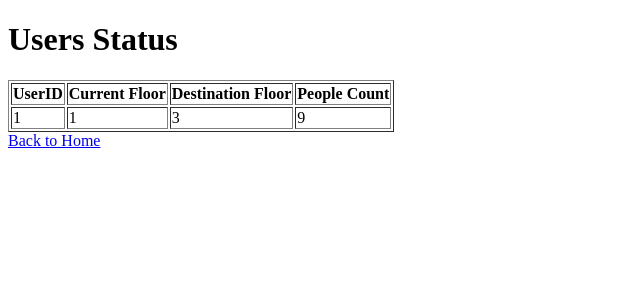
After one commit to codemonk14/elevator-flask, a Flask app: page /users_status in a window 1280 px wide. The commit adds this page. Shown: the top 300 px of the page, without its empty margins (0-640 px from the left). Run offline with Flask 3, Linux system fonts and the light colour scheme; data comes from the database, SQL or seed files in the repository; both versions use the stored data as it was after the commit; parts of the project's set-up code (start-up, migrations or seed data) failed here and were passed over.

Commit message:
Added user status page

```diff
--- a/app.py
+++ b/app.py
@@ -1,9 +1,8 @@
 from flask import Flask, request, render_template, redirect, url_for
-from models import db, Elevator, UserRequest
+from models import db, Elevator, UserRequest,log_movement
 
 app = Flask(__name__)
 app.config['SQLALCHEMY_DATABASE_URI'] = 'sqlite:///elevator_system.db'
-app.config['SQLALCHEMY_TRACK_MODIFICATIONS'] = False
 
 db.init_app(app)
 
@@ -46,14 +45,15 @@ def request_elevator():
 
     if nearest_elevator.people_count + num_people <= 20:
         nearest_elevator.people_count += num_people
-        nearest_elevator.current_floor = destination_floor
-        nearest_elevator.direction = 'up' if destination_floor > current_floor else 'down'
+        nearest_elevator.current_floor = current_floor
+        nearest_elevator.direction = '^' if destination_floor > current_floor else 'V'
         db.session.commit()
 
         user_request = UserRequest(
             current_floor=current_floor,
             destination_floor=destination_floor,
-            elevator_id=nearest_elevator.elevator_id
+            elevator_id=nearest_elevator.elevator_id,
+            people_count=num_people
         )
         db.session.add(user_request)
         db.session.commit()
@@ -68,7 +68,7 @@ def process_requests():
     for req in requests:
         elevator = Elevator.query.filter_by(elevator_id=req.elevator_id).first()
         elevator.current_floor = req.destination_floor
-        elevator.people_count = max(0, elevator.people_count - 1)
+        elevator.people_count = max(0, elevator.people_count - req.people_count)
         elevator.direction = '-'
         db.session.delete(req)
         db.session.commit()
@@ -79,5 +79,10 @@ def status():
     elevators = Elevator.query.all()
     return render_template('status.html', elevators=elevators)
 
+@app.route('/users_status')
+def user_status():
+    users = UserRequest.query.all()
+    return render_template('user_status.html', users=users)
+
 if __name__ == "__main__":
     app.run(debug=True)
--- a/models.py
+++ b/models.py
@@ -1,4 +1,6 @@
 from flask_sqlalchemy import SQLAlchemy
+from datetime import datetime
+
 
 db = SQLAlchemy()
 
@@ -14,4 +16,5 @@ class UserRequest(db.Model):
     current_floor = db.Column(db.Integer, nullable=False)
     destination_floor = db.Column(db.Integer, nullable=False)
     elevator_id = db.Column(db.String(1), db.ForeignKey('elevator.elevator_id'))
+    people_count = db.Column(db.Integer, nullable=False)
     timestamp = db.Column(db.DateTime, default=db.func.now())
--- a/templates/index.html
+++ b/templates/index.html
@@ -33,5 +33,6 @@
     </table>
     <a href="{{ url_for('process_requests') }}">Process Requests</a>
     <a href="{{ url_for('status') }}">Check Status</a>
+    <a href="{{ url_for('user_status') }}">Check User Status</a>
 </body>
 </html>
--- /dev/null
+++ b/templates/user_status.html
@@ -0,0 +1,26 @@
+<!DOCTYPE html>
+<html>
+<head>
+    <title>Users Status</title>
+</head>
+<body>
+    <h1>Users Status</h1>
+    <table border="1">
+        <tr>
+            <th>UserID</th>
+            <th>Current Floor</th>
+            <th>Destination Floor</th>
+            <th>People Count</th>
+        </tr>
+        {% for user in users %}
+        <tr>
+            <td>{{ user.id }}</td>
+            <td>{{ user.current_floor }}</td>
+            <td>{{ user.destination_floor }}</td>
+            <td>{{ user.people_count }}</td>
+        </tr>
+        {% endfor %}
+    </table>
+    <a href="{{ url_for('index') }}">Back to Home</a>
+</body>
+</html>
```
Also changed, not shown: README.md, instance/elevator_system.db (added).
